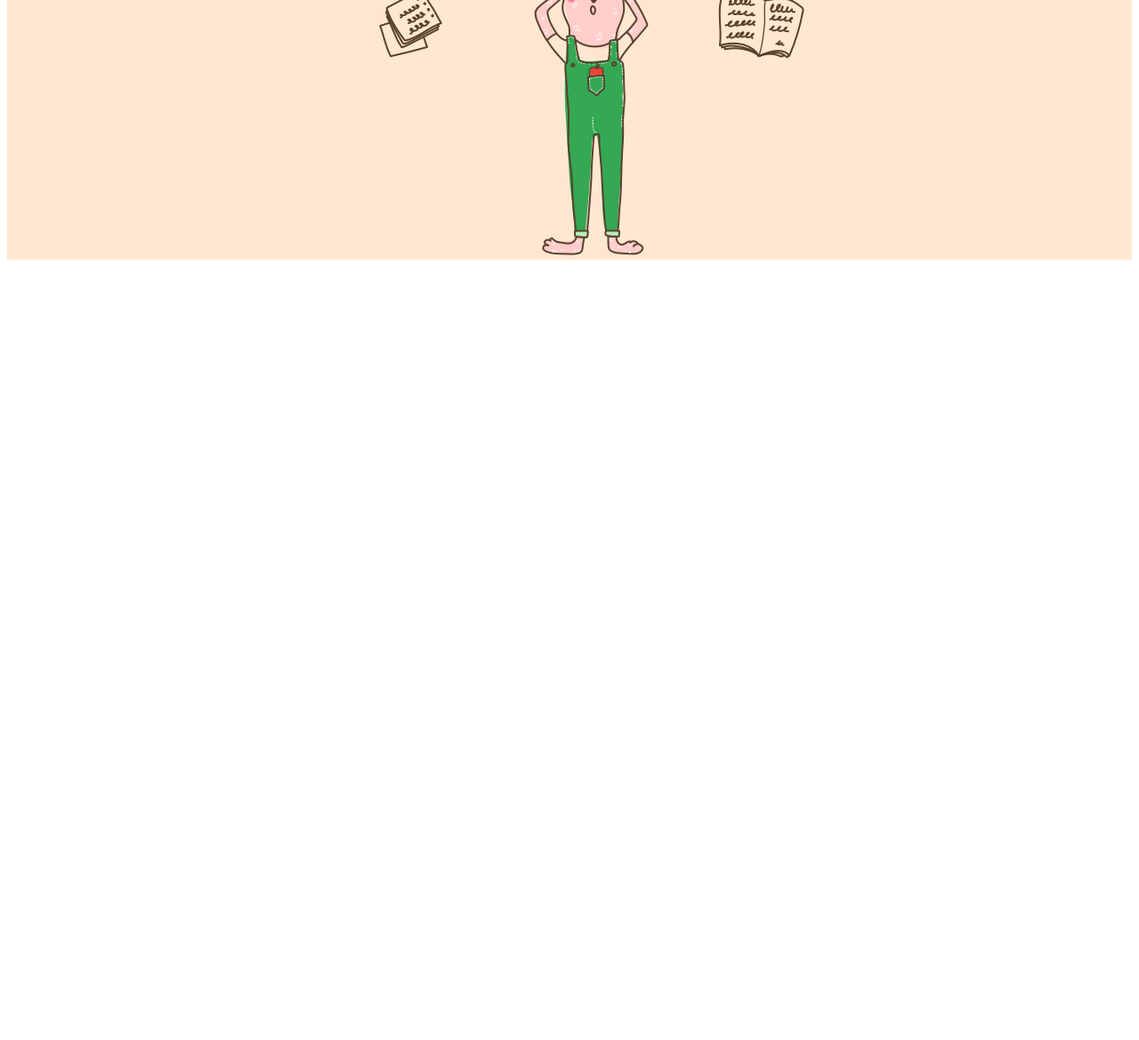
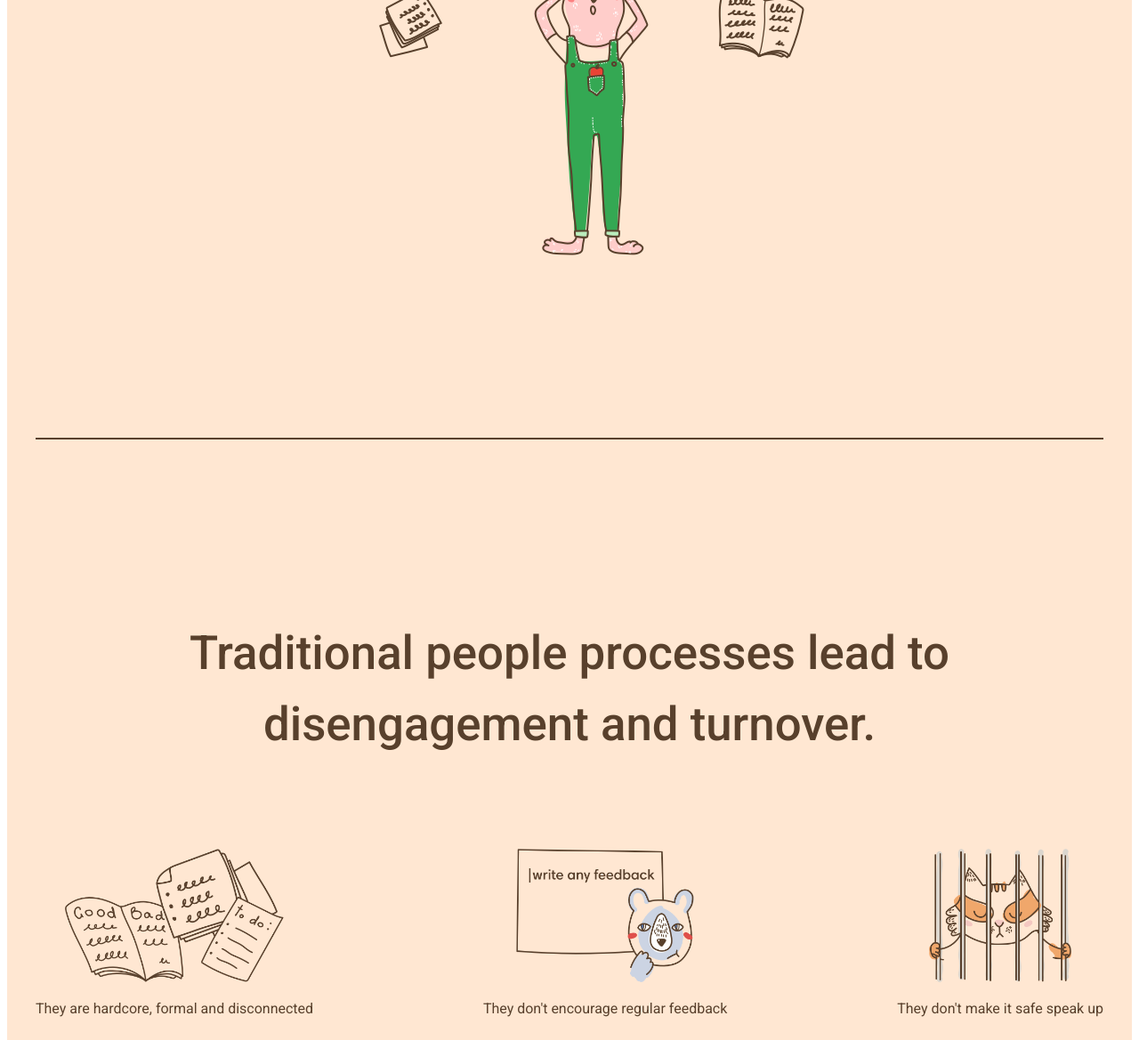
Before and after one commit to peppe-p/node-sass-teambit, a website: page index.html in a window 1280 px wide. Shown: the part 1611-2780 px from the top of the page at 89% size. Before the commit the page ends 1911 px from the top, so only its background shows below. Drawn offline with Linux system fonts and the light colour scheme.

Commit message:
add 2 part of rabbit div

```diff
--- a/index.html
+++ b/index.html
@@ -78,6 +78,27 @@
                     </div>
                     <img src="./dist/img/before.png" alt="">
                 </div>
+
+                <hr>
+
+                <div class="rabbit_2">
+                    <h2>Traditional people processes lead to disengagement and turnover.</h2>
+                    <div class="col3">
+                        <div>
+                            <img src="./dist/img/hardcore.png" alt="">
+                            <p>They are hardcore, formal and disconnected</p>
+                        </div>
+                        <div>
+                            <img src="./dist/img/nofeedback.png" alt="">
+                            <p>They don't encourage regular feedback</p>
+                        </div>
+                        <div>
+                            <img src="./dist/img/notsafe.png" alt="">
+                            <p>They don't make it safe speak up</p>
+                        </div>
+                    </div>
+                    <img src="./dist/img/before.png" alt="">
+                </div>
             </div>
         </div>
     </main>
--- a/src/partials/_main.scss
+++ b/src/partials/_main.scss
@@ -1,10 +1,14 @@
 main {
     background-color: $primary;
     padding-top: 50px;
+
+    & hr {
+        margin: 200px 0;
+    }
 }
 
 //RABBIT DIV
-.rabbit_1 {
+.rabbit_1, .rabbit_2 {
     text-align: center;
 }
 
```
Also changed, not shown: dist/css/style.css.
